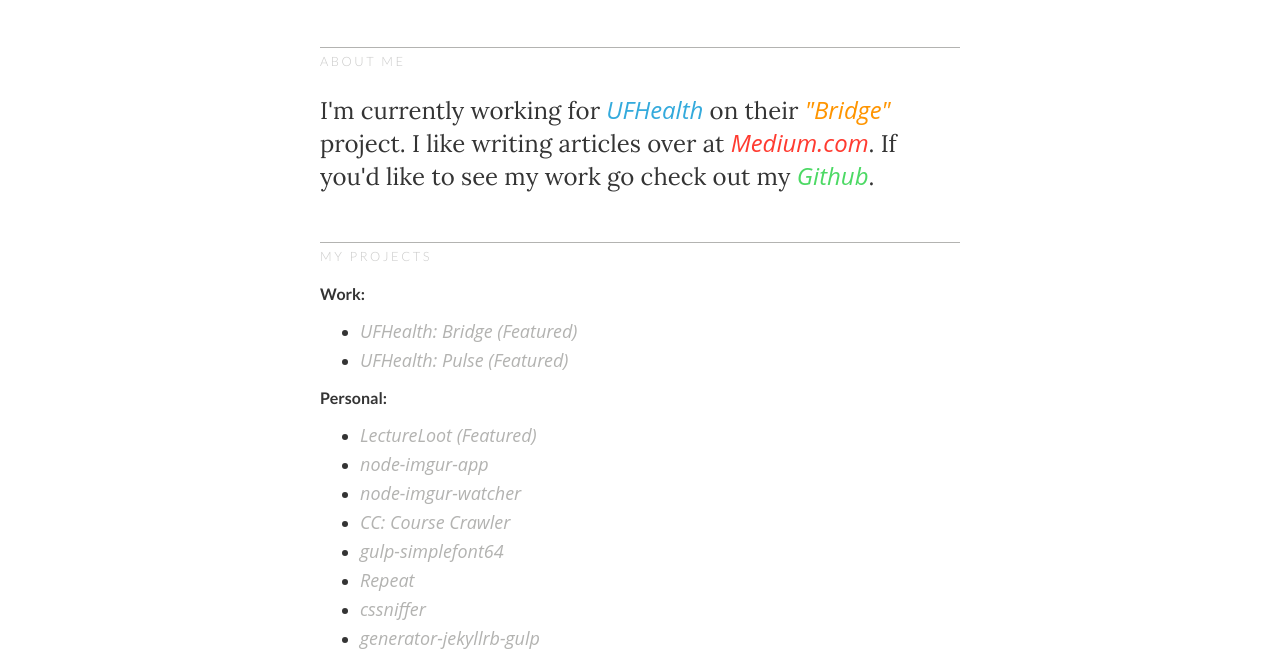
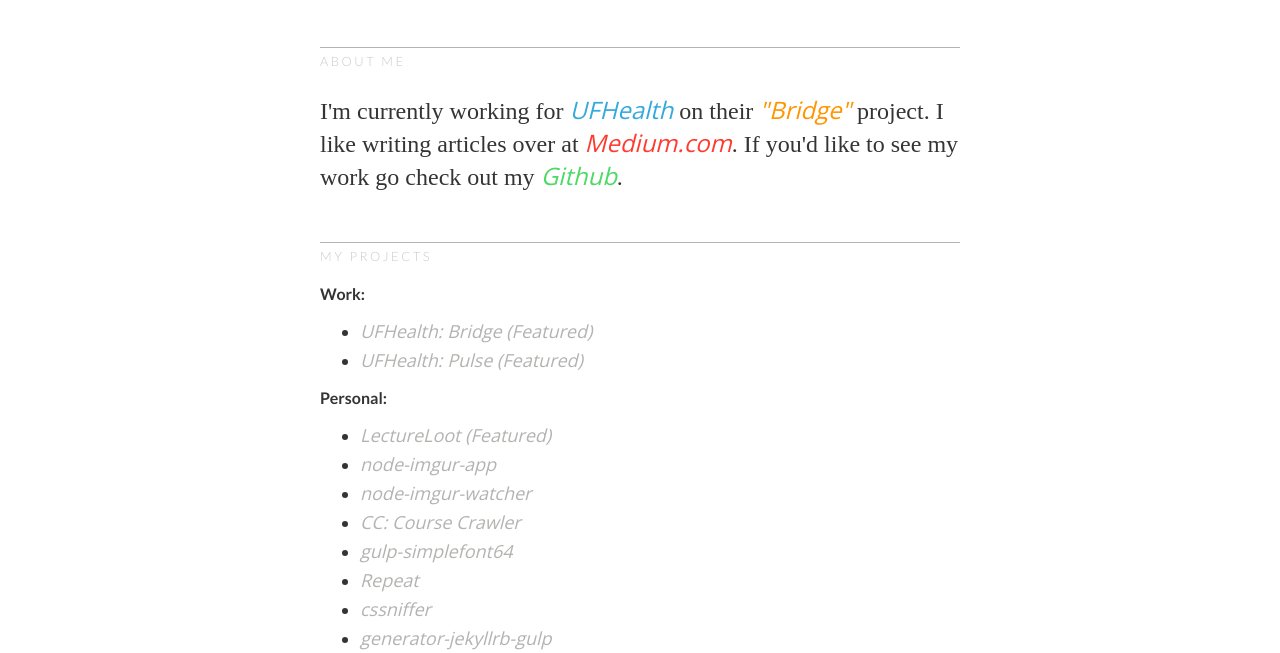
Before and after one commit to joshblack/joshblack.github.io, a website: page index.html in a window 1280 px wide. Shown: the part 271-924 px from the top of the page. Drawn offline with nearby package versions, Linux system fonts and the light colour scheme.

Commit message:
Adding Open Sans font to index.html so that the font will render cross-platform

```diff
--- a/index.html
+++ b/index.html
@@ -4,7 +4,7 @@
 	<meta charset="utf-8">
 	<title>Josh Black</title>
 	<meta name="viewport" content="width=device-width, initial-scale=1, maximum-scale=1" user-scalable="no">
-	<link href='http://fonts.googleapis.com/css?family=Lora:400,400italic' rel='stylesheet' type='text/css'>
+	<link href='http://fonts.googleapis.com/css?family=Open+Sans' rel='stylesheet' type='text/css'>
 	<link href='http://fonts.googleapis.com/css?family=Lato:300,400,700' rel='stylesheet' type='text/css'>
 	<link rel="stylesheet" type="text/css" href="/dist/stylesheets/dist.css">
 </head>
```
